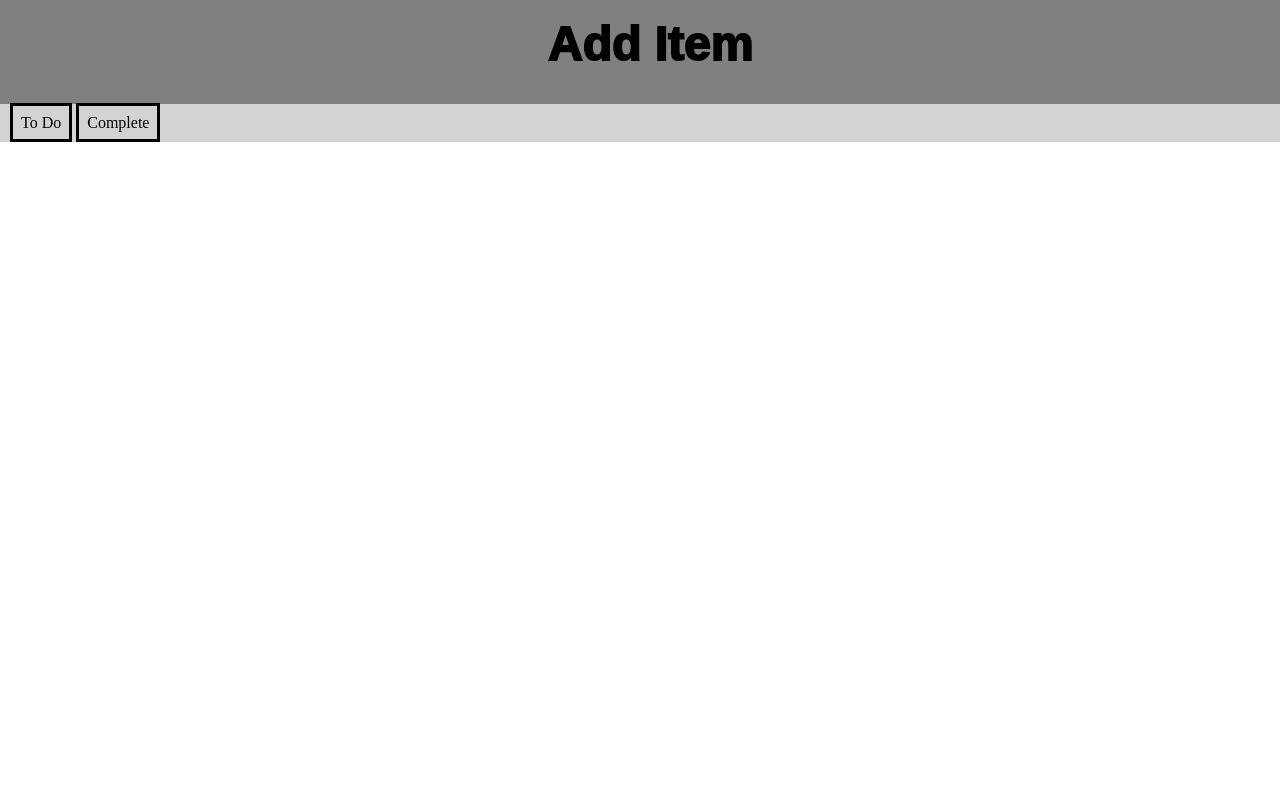
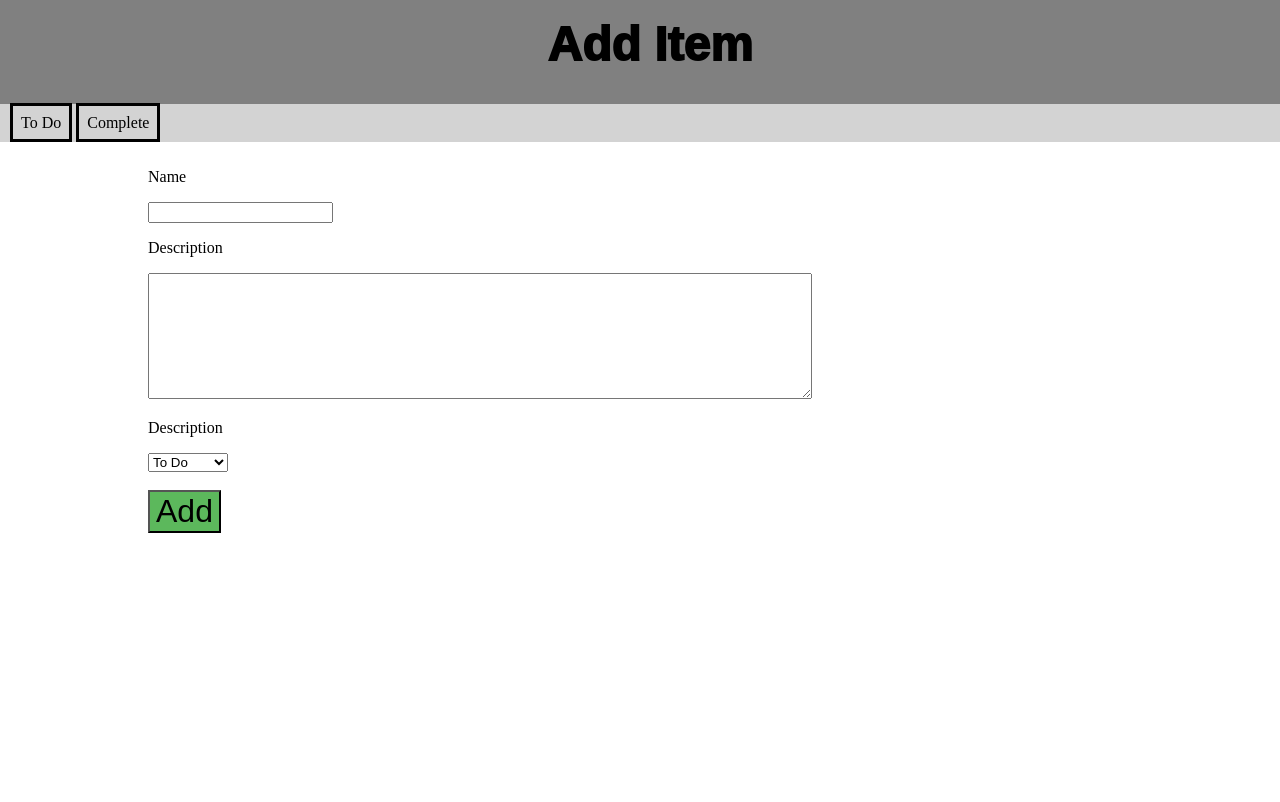
Before and after one commit to GRitchie1/Balena_ToDoList, a Flask app: page /add_item in a window 1280 px wide. Before the commit the page ends 142 px from the top, so only its background shows below. Run offline with Flask 2, Linux system fonts and the light colour scheme.

Commit message:
Add form to add_item.html

```diff
--- a/todolist/src/templates/add_item.html
+++ b/todolist/src/templates/add_item.html
@@ -14,6 +14,27 @@
   </div>
 </header>
 
+<div class="item-grid-container">
+  <div class ="item-left-menu">
 
-</div>
+    </div>
+    <div class = item-info">
+      <form method="POST">
+        <p>Name</p>
+        <input type="text" name = "name">
+        <p>Description</p>
+        <textarea name="desc" rows="8" cols="80"></textarea>
+        <p>Description</p>
+        <select name="category" id="category">
+          {% for category,label in categories.items() %}
+          <option value={{category}}> {{label}}</option>
+          {% endfor %}
+        </select>
+        <br>
+        <br>
+        <input type="submit" class="add" name="add-new-item" value="Add">
+      </form>
+    </div>
+  </div>
+
  {% endblock %}
```
